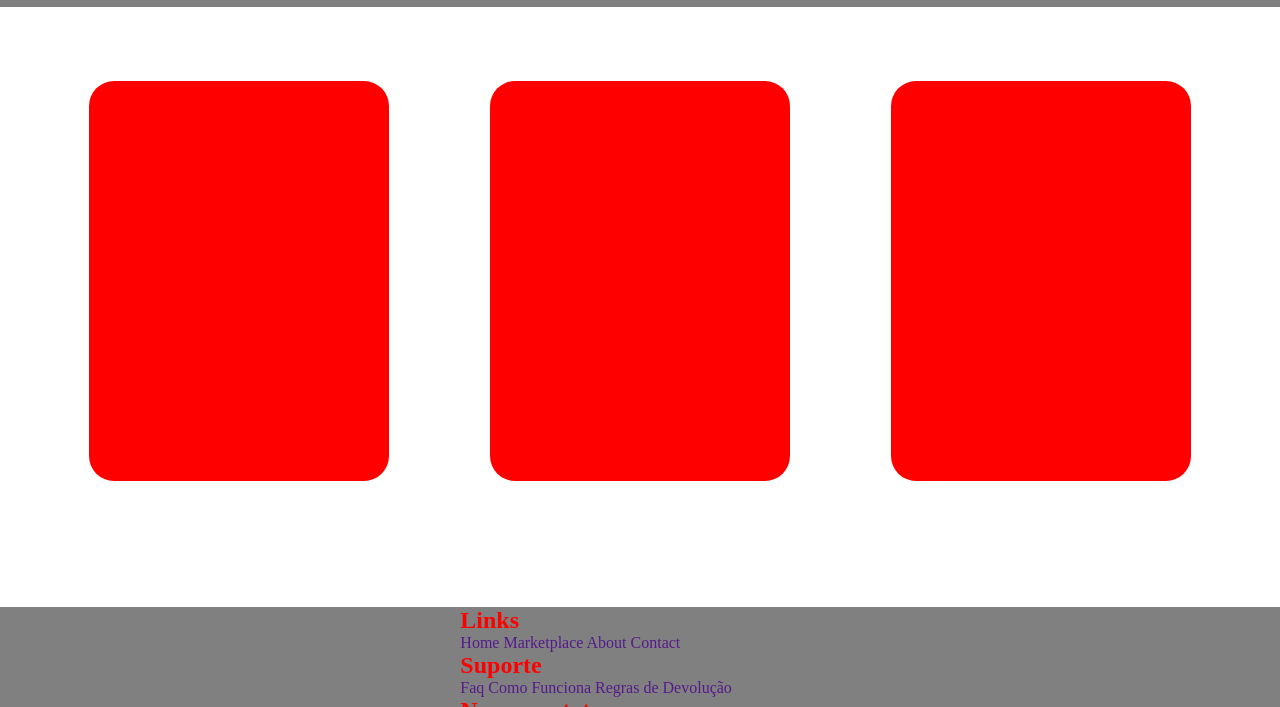
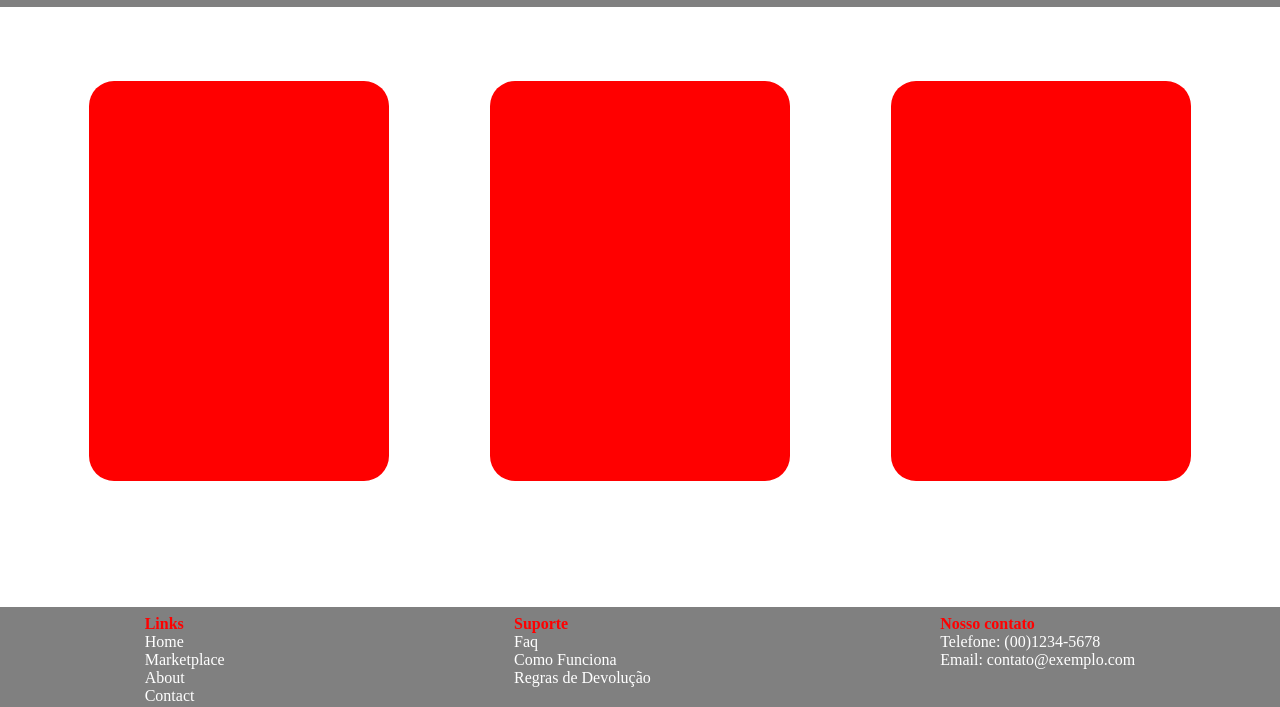
Before and after one commit to JoaoVitorErmacora/AtividadeLima, a plain HTML site: page marketplace.html in a window 1280 px wide. Shown: the part 93-800 px from the top of the page. Drawn offline with Linux system fonts and the light colour scheme.

Commit message:
Marketplace terminado

```diff
--- a/marketplace.html
+++ b/marketplace.html
@@ -32,7 +32,7 @@
     </section>
 
     <footer>
-      <d>
+      <div>
         <h2>Links</h2>
         <a href="">Home</a>
         <a href="">Marketplace</a>
--- a/styles/thayna.css
+++ b/styles/thayna.css
@@ -31,6 +31,21 @@ header nav ul li {
 
 header nav ul li a {
   color: red;
+}
+
+div {
+  display: flex;
+  flex-direction: column;
+  margin-top: 8px;
+}
+
+div h2 {
+  font-size: medium;
+}
+
+div a {
+  color: white;
+  font-size: medium;
 }
 
 footer {
```
